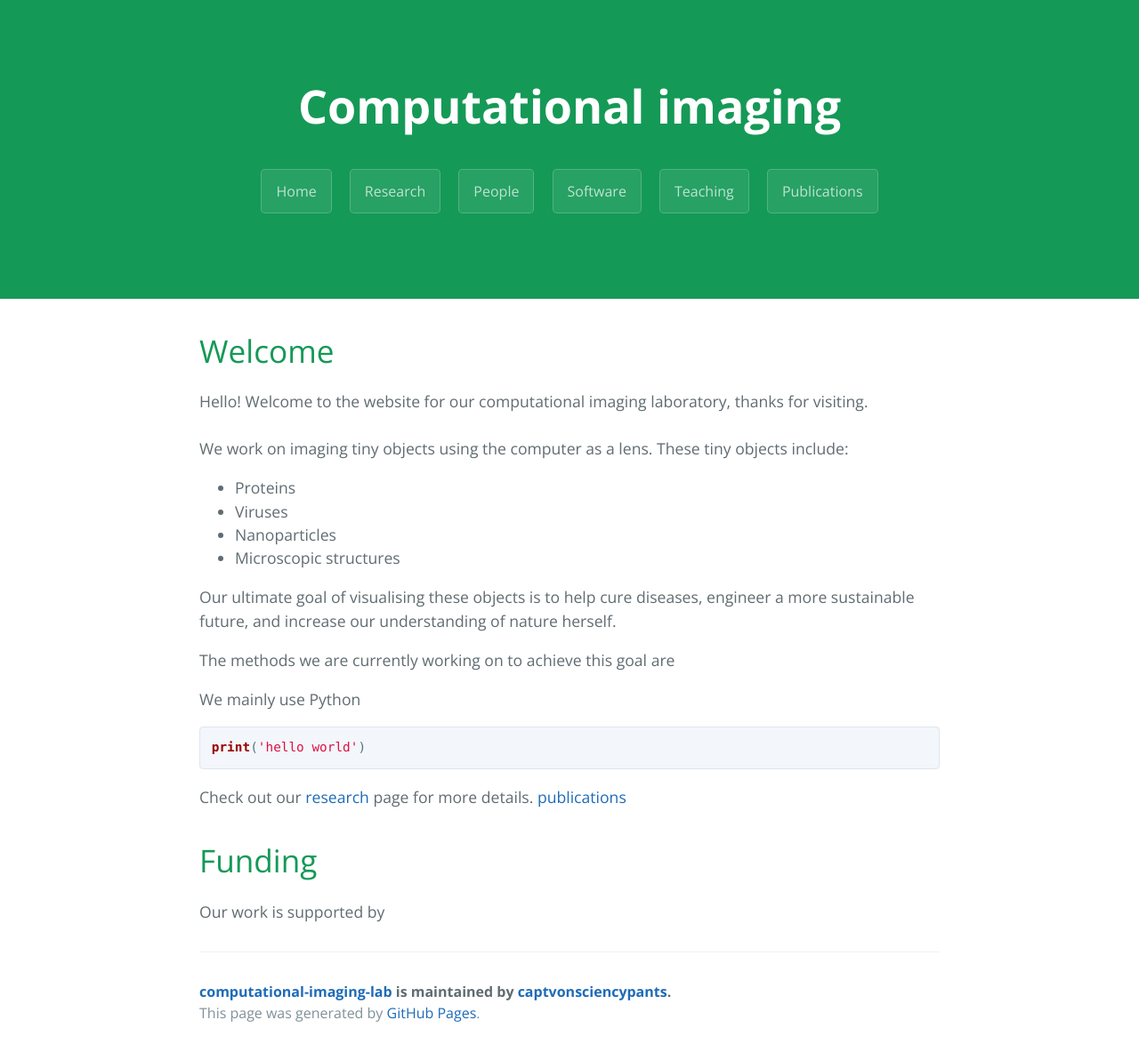
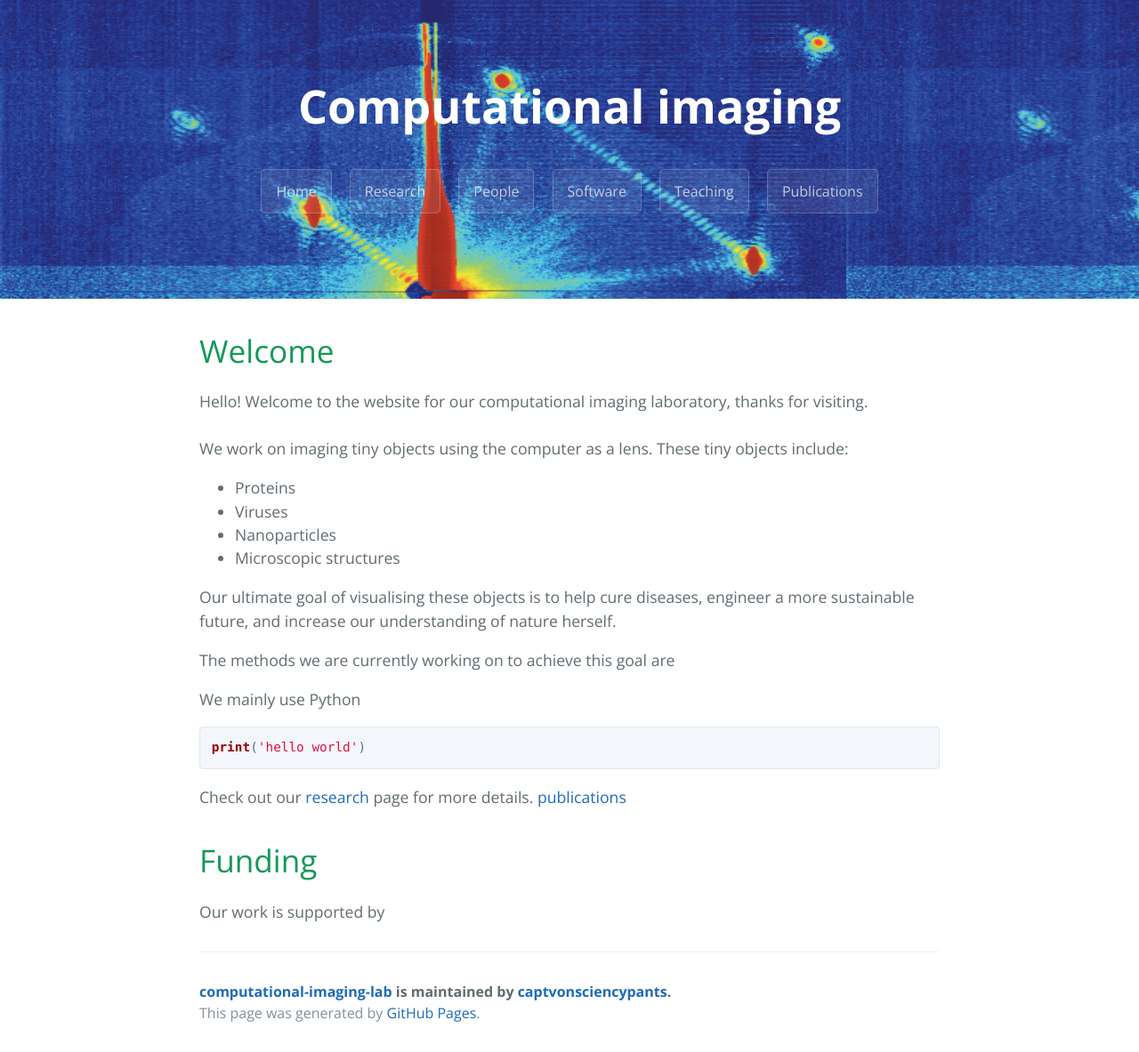
Before and after one commit to captvonsciencypants/computational-imaging-lab, a Jekyll site: the page built from index.md, in a window 1280 px wide. Shown: the whole page at 89% size. Built offline with Jekyll 4.4.1, drawn with Linux system fonts in a browser that asks for light colours; our own code applies the rules of GitHub Pages for plain Markdown files; the repository's description, which GitHub fills in, is left out.

Commit message:
Update jekyll-theme-cayman.scss

```diff
--- a/_sass/jekyll-theme-cayman.scss
+++ b/_sass/jekyll-theme-cayman.scss
@@ -109,7 +109,7 @@ a {
   color: $header-heading-color;
   text-align: center;
   background-color: $header-bg-color;
-  background-image: url(https://github.com/captvonsciencypants/computational-imaging-lab/blob/gh-pages/figs/bg1.png) no-repeat; //linear-gradient(150deg, $header-bg-color-secondary, $header-bg-color);
+  background-image: url(https://github.com/captvonsciencypants/computational-imaging-lab/raw/gh-pages/figs/bg1.png); //linear-gradient(150deg, $header-bg-color-secondary, $header-bg-color);
 
   @include large {
     padding: 5rem 6rem;
```
